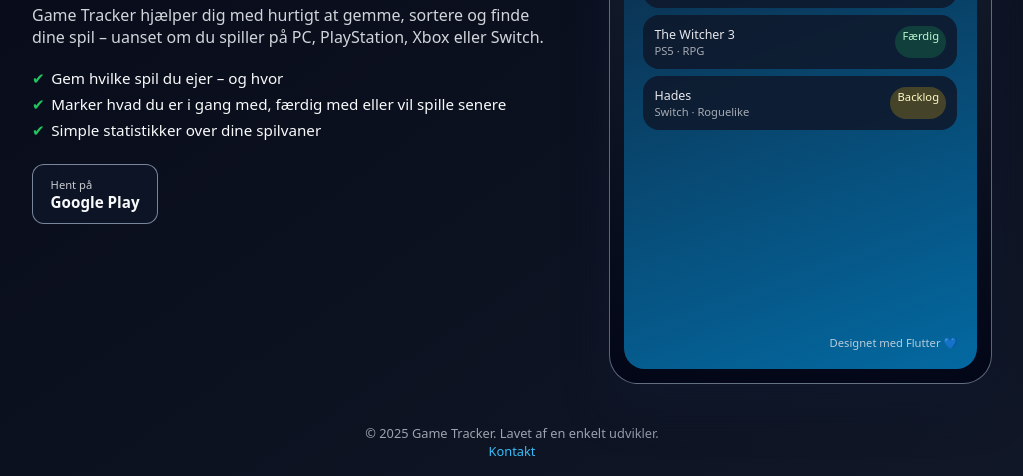
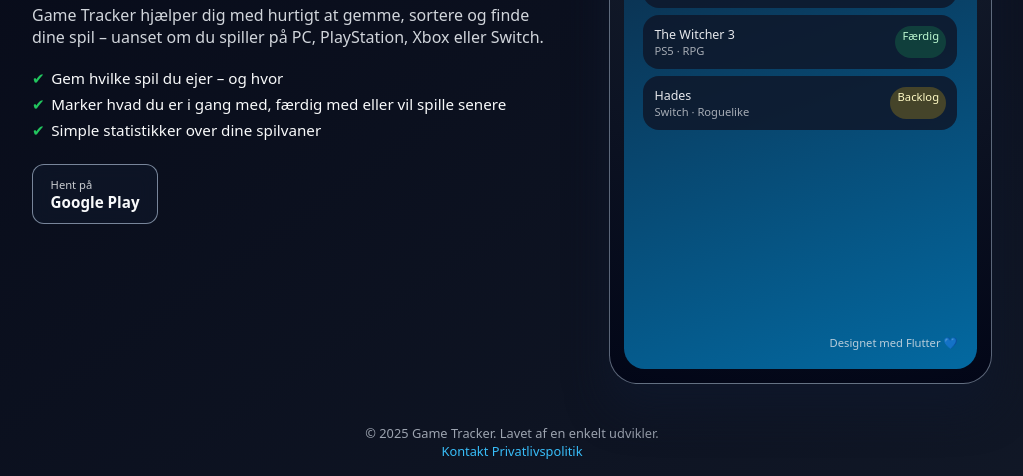
Before and after one commit to kasperhoffmann/game_tracker_site, a plain HTML site: page index.html in a window 1280 px wide. Shown: the part 397-873 px from the top of the page, without its empty margins (128-1151 px from the left). Drawn offline with Linux system fonts and the light colour scheme.

Commit message:
Update index.html
add link

```diff
--- a/index.html
+++ b/index.html
@@ -247,6 +247,7 @@
     © <span id="year"></span> Game Tracker. Lavet af en enkelt udvikler.
     <br />
     <a class="footer-link" href="mailto:din@mail.dk">Kontakt</a>
+    <a class="footer-link" href="privacy.html">Privatlivspolitik</a>
 </footer>
 
 <script>
```
